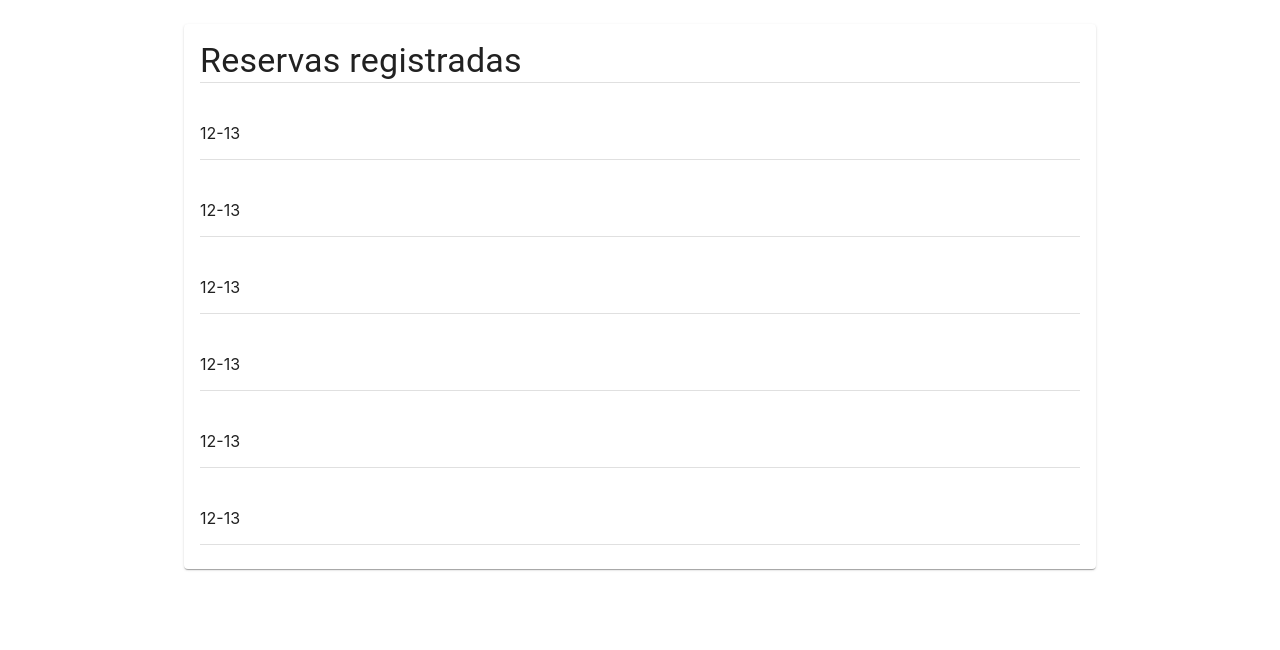
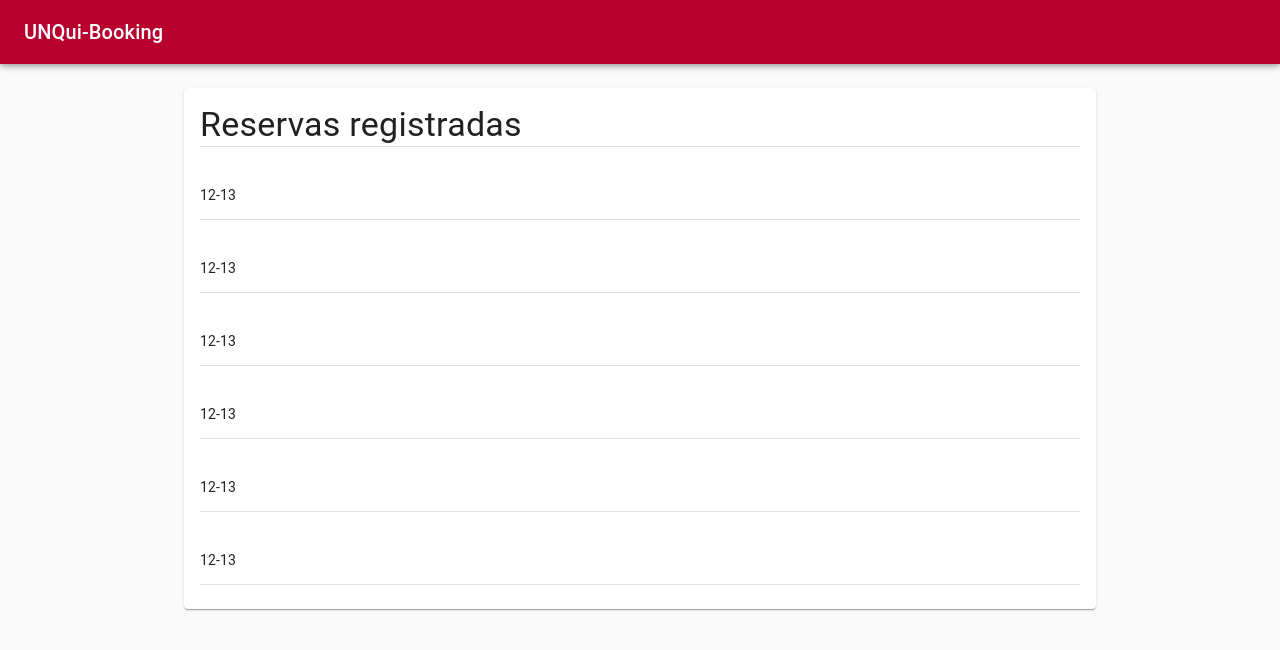
Before and after one commit to Unqui-Booking/Frontend, a React (Create React App) app in the folder unqui-booking/: page / in a window 1280 px wide. Shown: the top 650 px of the page. Built offline with nearby package versions, Linux system fonts and the light colour scheme.

Commit message:
Incorporating navbar and new theme

```diff
--- a/unqui-booking/package.json
+++ b/unqui-booking/package.json
@@ -3,10 +3,15 @@
   "version": "0.1.0",
   "private": true,
   "dependencies": {
+    "@date-io/date-fns": "^1.3.13",
+    "@date-io/moment": "^2.10.8",
     "@material-ui/core": "^4.11.3",
+    "@material-ui/icons": "^4.11.2",
+    "@material-ui/pickers": "^3.3.10",
     "@testing-library/jest-dom": "^5.11.10",
     "@testing-library/react": "^11.2.6",
     "@testing-library/user-event": "^12.8.3",
+    "date-fns": "^2.21.1",
     "react": "^17.0.2",
     "react-dom": "^17.0.2",
     "react-redux": "^7.2.3",
--- a/unqui-booking/src/App.js
+++ b/unqui-booking/src/App.js
@@ -1,8 +1,15 @@
 import BookingHome from "./Components/Desk/BookingHome";
+import { ThemeProvider } from '@material-ui/core/styles'
+import theme from './themeConfig'
+import NavBar from "./Components/Home/NavBar"
 
 function App() {
   return (
-    <BookingHome></BookingHome>
+    <ThemeProvider theme={theme}>
+        <NavBar></NavBar>
+        <BookingHome></BookingHome>
+    </ThemeProvider>
+
   );
 }
 
```
Also changed, not shown: 1 other file (tests, documents, lock files or other folders).
